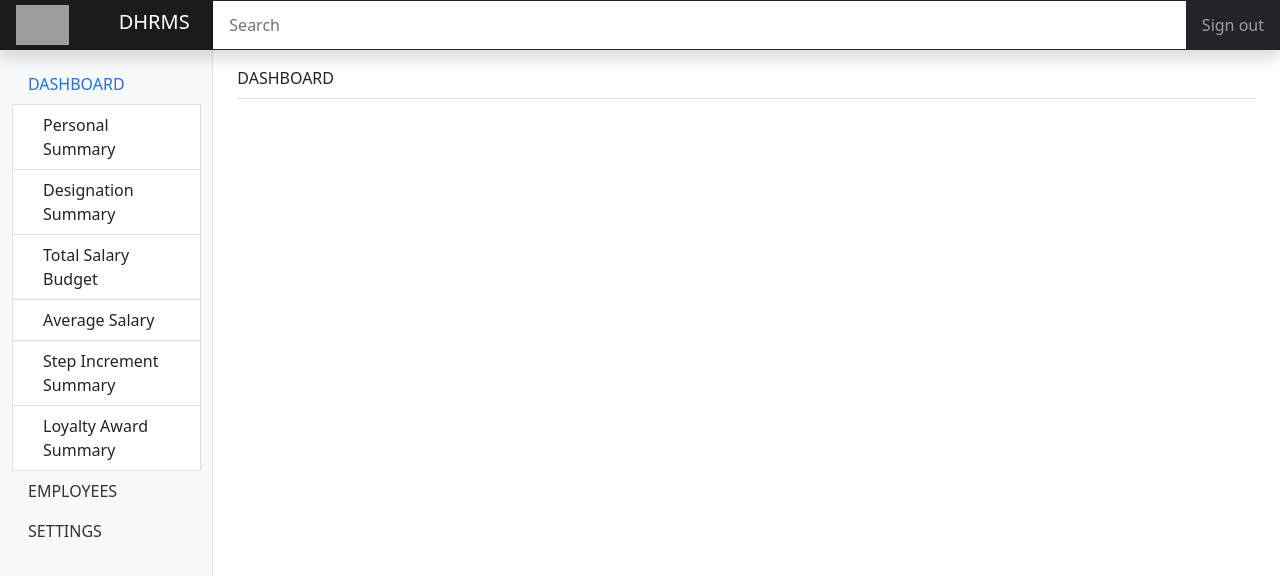
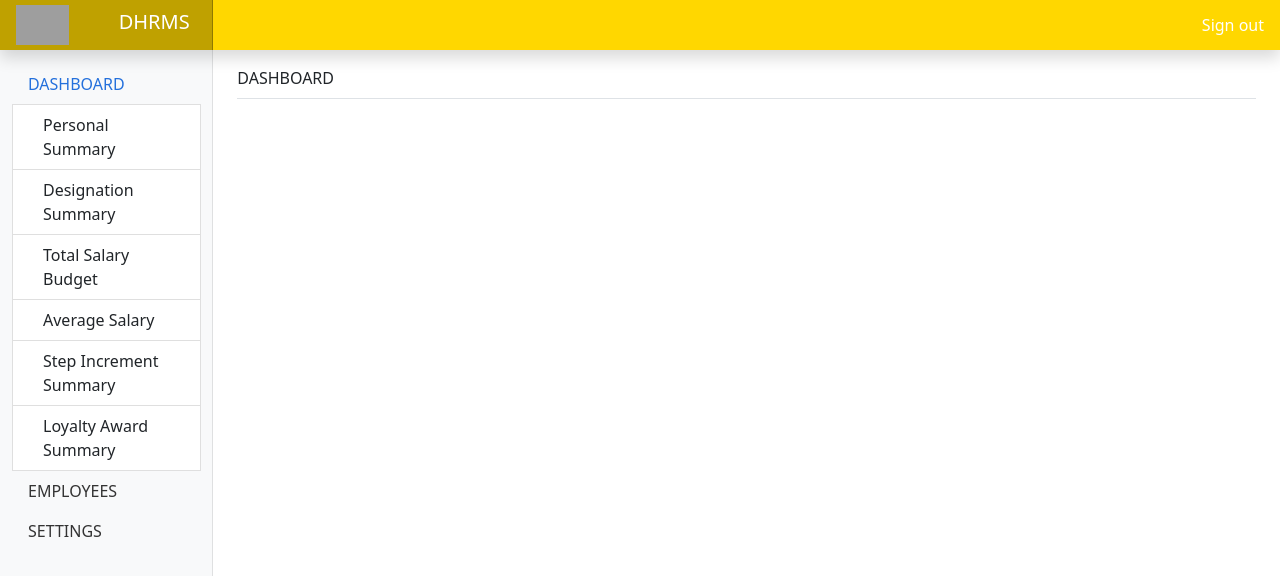
Before and after one commit to Subalzero/dhrms-frontend, a React (Create React App) app: page / in a window 1280 px wide. Shown: the top 576 px of the page. Built offline with nearby package versions, Linux system fonts and the light colour scheme; grey boxes are pictures that could not be loaded.

Commit message:
Added css

```diff
--- a/src/components/Header.js
+++ b/src/components/Header.js
@@ -1,6 +1,7 @@
 import React, { Children } from "react";
 import { useAuth } from "../services/AuthProvider";
 import "./dashboard.css";
+import "./header.css";
 
 export default function Header({ children }) {
   const auth = useAuth();
@@ -11,7 +12,10 @@ export default function Header({ children }) {
   };
   return (
     <div>
-      <header className="navbar navbar-dark sticky-top bg-dark flex-md-nowrap p-0 shadow">
+      <header
+        className="navbar navbar-dark sticky-top flex-md-nowrap p-0 shadow"
+        style={{ backgroundColor: "gold" }}
+      >
         <a className="navbar-brand col-md-3 col-lg-2 me-0 px-3" href="/">
           <div className="row">
             <div className="col-md-6">
@@ -38,15 +42,14 @@ export default function Header({ children }) {
         >
           <span className="navbar-toggler-icon"></span>
         </button>
-        <input
-          className="form-control form-control-dark w-100"
-          type="text"
-          placeholder="Search"
-          aria-label="Search"
-        />
+        <div className=" w-100" />
         <div className="navbar-nav">
           <div className="nav-item text-nowrap">
-            <a className="nav-link px-3" href="/login" onClick={signOut}>
+            <a
+              className="nav-link px-3 text-white"
+              href="/login"
+              onClick={signOut}
+            >
               Sign out
             </a>
           </div>
--- /dev/null
+++ b/src/components/header.css
@@ -0,0 +1,3 @@
+.navbar-brand {
+  background-color: "white" !important;
+}
```
